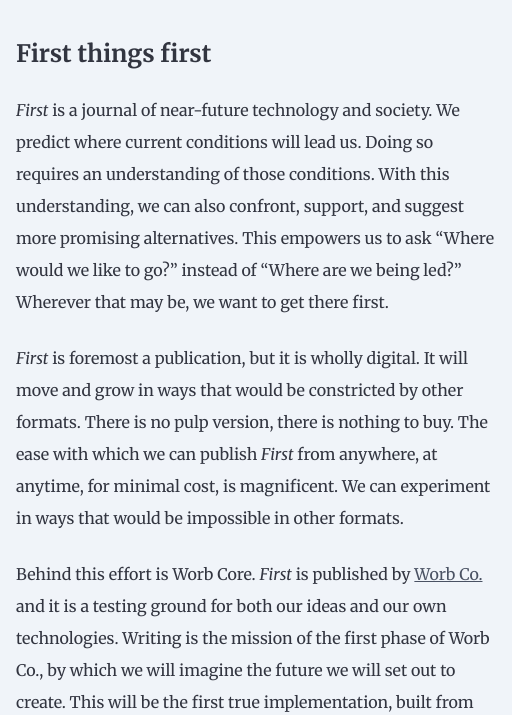
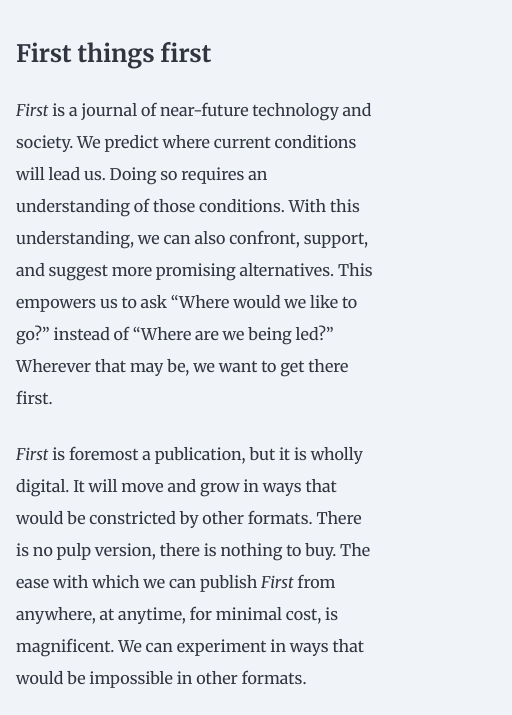
Before and after one commit to massivesci/first, a plain HTML site: page index.html in a window 390 px wide. Shown: the part 846-1561 px from the top of the page, 512 px wide, since content can reach past the window. Drawn offline with Linux system fonts and the light colour scheme.

Commit message:
fixes responsive layout

```diff
--- a/index.html
+++ b/index.html
@@ -4,7 +4,7 @@
     <meta charset="utf-8" />
     <title>First</title>
     <meta description="Writing of the future. Published by Worb Co." />
-    <meta name="viewport" content="width=device-width, initial-scale=1">
+    <meta name="viewport" content="width=device-width, initial-scale=1" />
     <link href='https://fonts.googleapis.com/css?family=Merriweather:400,400italic,700,700italic' rel='stylesheet' type='text/css'>
     <style>
         *
@@ -53,7 +53,7 @@
 
         .article
         {
-            width: 30em;
+            max-width: 30em;
             margin: 0 auto;
             padding: 1em;
         }
```
